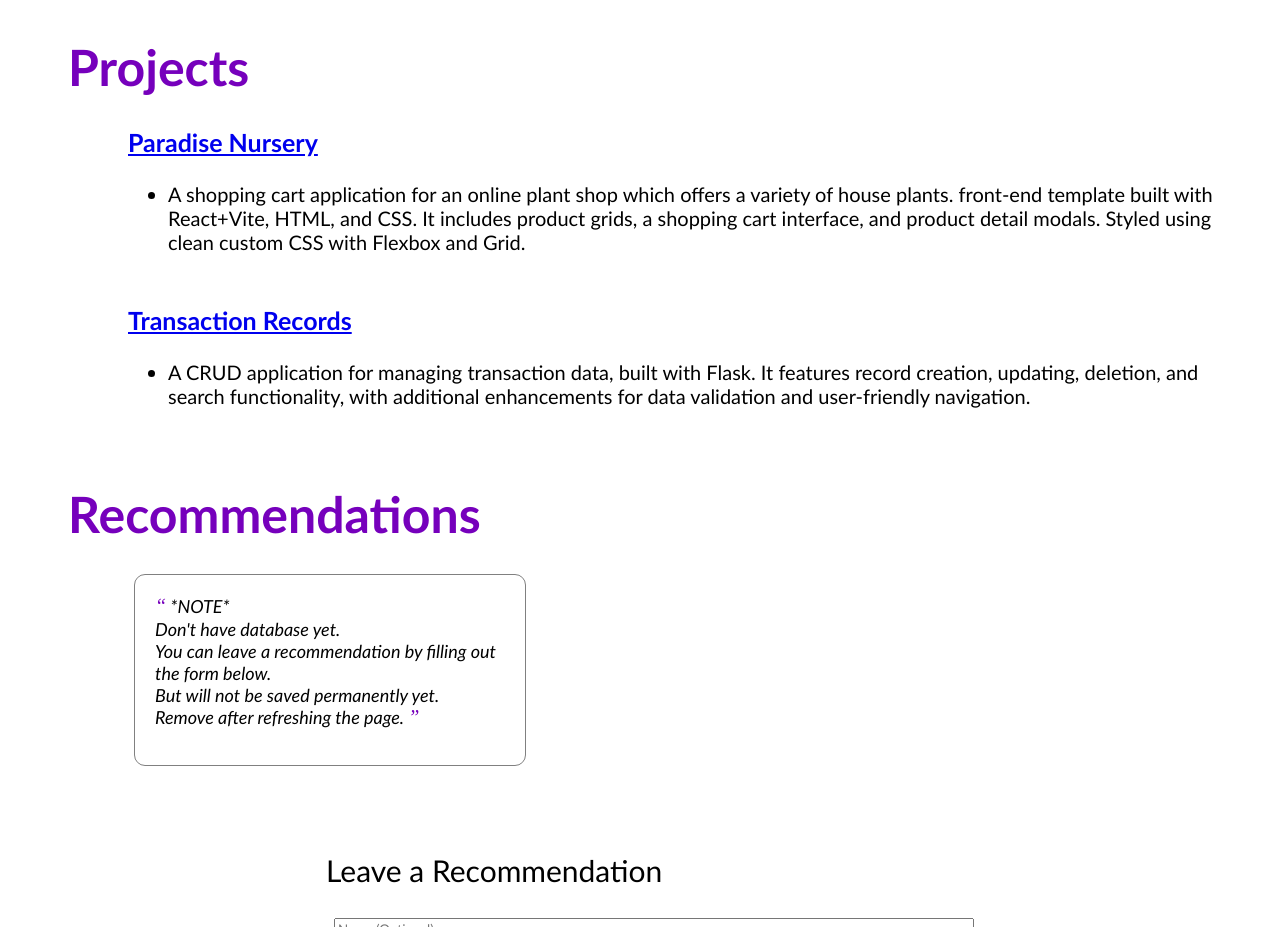
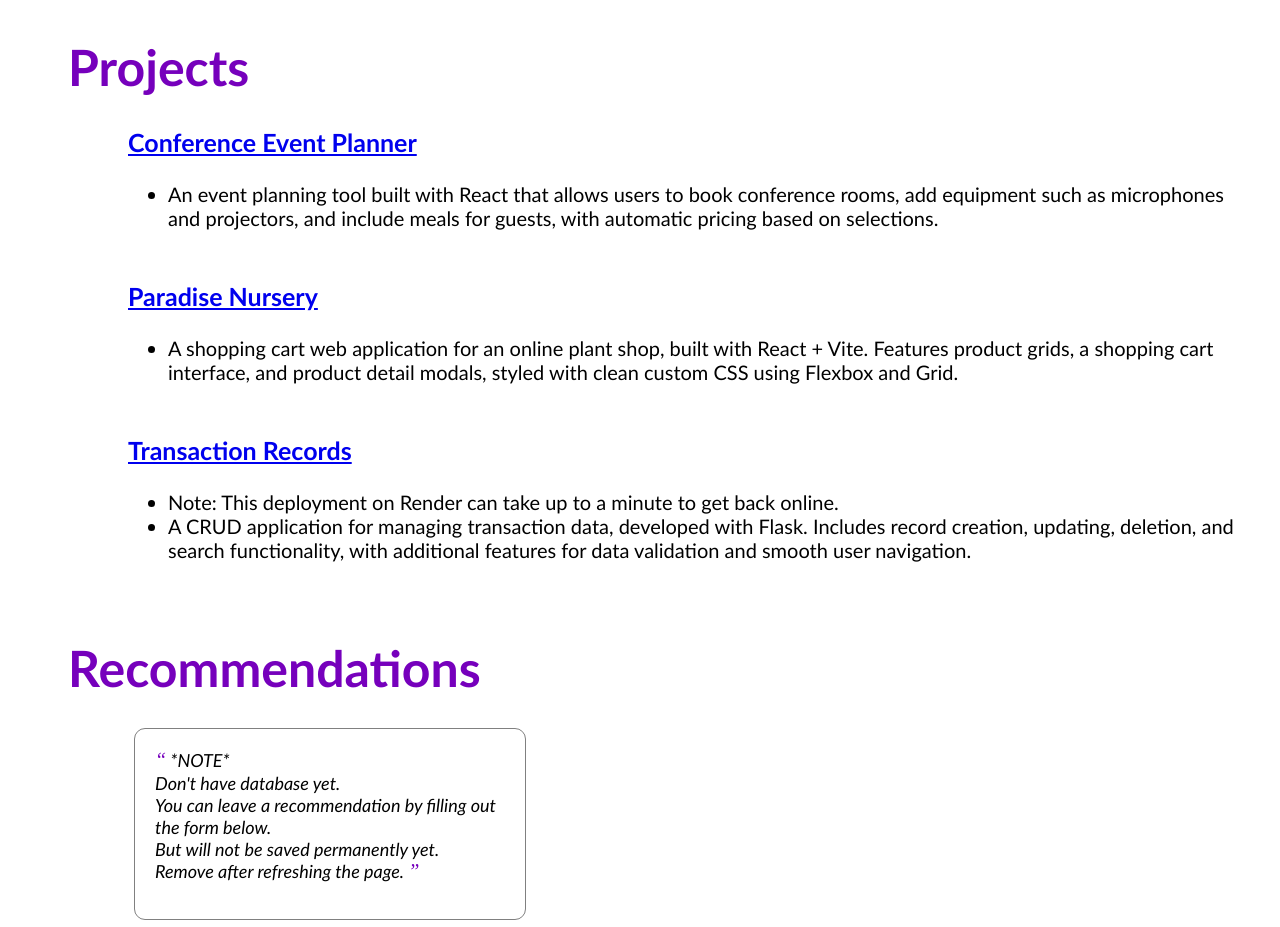
Before and after one commit to opomeper/Resume-Portfolio, a plain HTML site: page index.html in a window 1280 px wide. Shown: the part 1780-2707 px from the top of the page. Drawn offline with Linux system fonts and the light colour scheme.

Commit message:
Add Conference planner project

```diff
--- a/index.html
+++ b/index.html
@@ -130,9 +130,18 @@
 
         <div id="projects-container" class="projects-container">
             <div class="project-card">
+                 <a href="https://opomeper.github.io/conference_event_planner/" target="_blank" rel="noopener noreferrer"> <h3>Conference Event Planner</h3> </a>
+                <ul>
+                    <li>An event planning tool built with React that allows users to book conference rooms, add equipment such as microphones and projectors, and include meals for guests, with automatic pricing based on selections.</li>
+                </ul>
+            </div>
+        </div>
+
+        <div id="projects-container" class="projects-container">
+            <div class="project-card">
                  <a href="https://opomeper.github.io/e-plantShopping/" target="_blank" rel="noopener noreferrer"> <h3>Paradise Nursery</h3> </a>
                 <ul>
-                    <li>A shopping cart application for an online plant shop which offers a variety of house plants. front-end template built with React+Vite, HTML, and CSS. It includes product grids, a shopping cart interface, and product detail modals. Styled using clean custom CSS with Flexbox and Grid.</li>
+                    <li>A shopping cart web application for an online plant shop, built with React + Vite. Features product grids, a shopping cart interface, and product detail modals, styled with clean custom CSS using Flexbox and Grid.</li>
                 </ul>
             </div>
         </div>
@@ -141,7 +150,8 @@
             <div class="project-card">
                  <a href="https://transaction-records.onrender.com" target="_blank" rel="noopener noreferrer"> <h3>Transaction Records</h3> </a>
                 <ul>
-                    <li>A CRUD application for managing transaction data, built with Flask. It features record creation, updating, deletion, and search functionality, with additional enhancements for data validation and user-friendly navigation.</li>
+                    <li>Note: This deployment on Render can take up to a minute to get back online.</li>
+                    <li>A CRUD application for managing transaction data, developed with Flask. Includes record creation, updating, deletion, and search functionality, with additional features for data validation and smooth user navigation.</li>
                 </ul>
             </div>
         </div>
```
